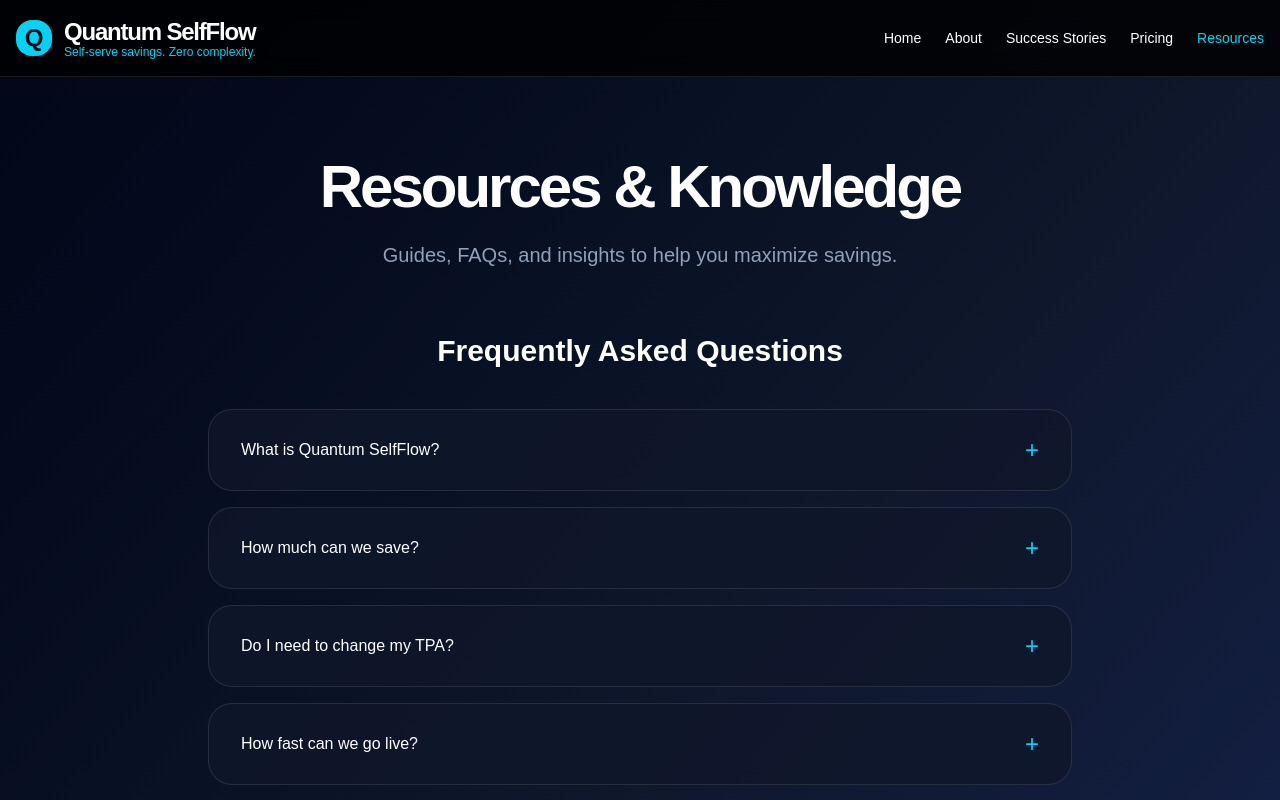
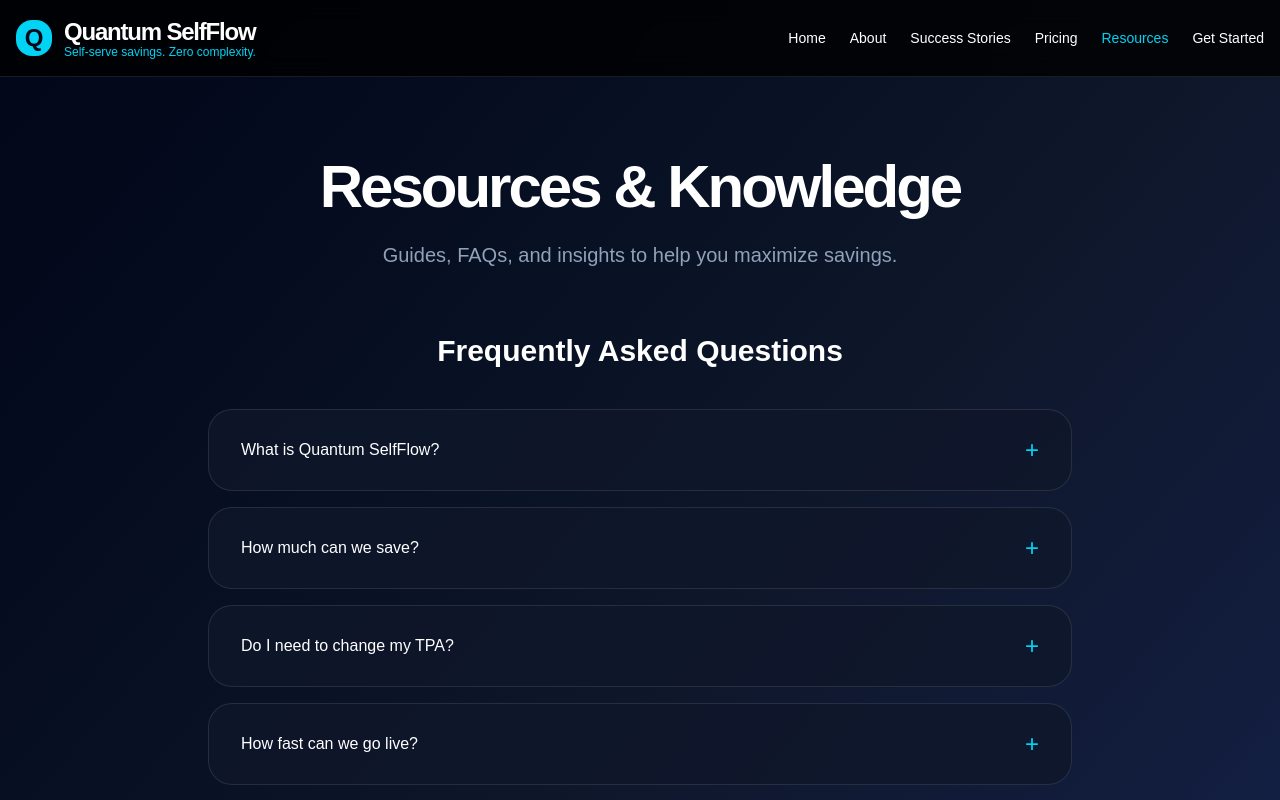
Before and after one commit to ryunstuart/quantum-selfflow, a Next.js app in the folder frontend/: page /resources in a window 1280 px wide. Shown: the top 800 px of the page. Built offline with nearby package versions, Linux system fonts and the light colour scheme.

Commit message:
Updated resources page with full consistent logged-in / guest navigation

```diff
--- a/frontend/app/resources/page.tsx
+++ b/frontend/app/resources/page.tsx
@@ -39,6 +39,7 @@
             </div>
           </Link>
 
+          {/* Desktop Navigation - Consistent with other pages */}
           <div className="hidden md:flex items-center gap-6 text-sm font-medium">
             <Link href="/" className="hover:text-cyan-400">Home</Link>
             <Link href="/about" className="hover:text-cyan-400">About</Link>
@@ -47,11 +48,13 @@
             <Link href="/resources" className="text-cyan-400 font-medium">Resources</Link>
 
             {isLoggedIn && <Link href="/dashboard" className="hover:text-cyan-400">Dashboard</Link>}
+            {isLoggedIn && <Link href="/myplan" className="hover:text-cyan-400">My Plan</Link>}
             {isLoggedIn && <Link href="/settings" className="hover:text-cyan-400">Settings</Link>}
 
             {isLoggedIn && (
               <button onClick={handleLogout} className="text-red-400 hover:text-red-500 transition">Logout</button>
             )}
+            {!isLoggedIn && <Link href="/onboarding" className="hover:text-cyan-400">Get Started</Link>}
           </div>
 
           <button
@@ -62,6 +65,7 @@
           </button>
         </div>
 
+        {/* Mobile Menu */}
         {mobileMenuOpen && (
           <div className="md:hidden border-t border-white/10 bg-black/95 py-8">
             <div className="flex flex-col gap-6 text-center text-lg font-medium">
@@ -70,9 +74,13 @@
               <Link href="/success-stories" className="py-2" onClick={() => setMobileMenuOpen(false)}>Success Stories</Link>
               <Link href="/pricing" className="py-2" onClick={() => setMobileMenuOpen(false)}>Pricing</Link>
               <Link href="/resources" className="py-2" onClick={() => setMobileMenuOpen(false)}>Resources</Link>
+
               {isLoggedIn && <Link href="/dashboard" className="py-2" onClick={() => setMobileMenuOpen(false)}>Dashboard</Link>}
+              {isLoggedIn && <Link href="/myplan" className="py-2" onClick={() => setMobileMenuOpen(false)}>My Plan</Link>}
               {isLoggedIn && <Link href="/settings" className="py-2" onClick={() => setMobileMenuOpen(false)}>Settings</Link>}
+
               {isLoggedIn && <button onClick={handleLogout} className="text-red-400 py-2">Logout</button>}
+              {!isLoggedIn && <Link href="/onboarding" className="py-2" onClick={() => setMobileMenuOpen(false)}>Get Started</Link>}
             </div>
           </div>
         )}
```
